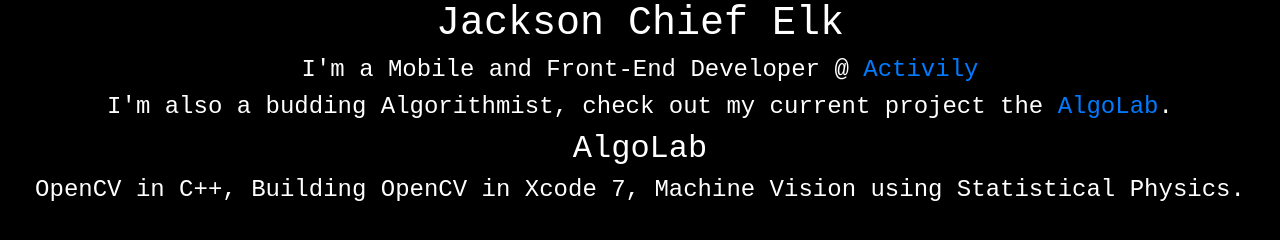
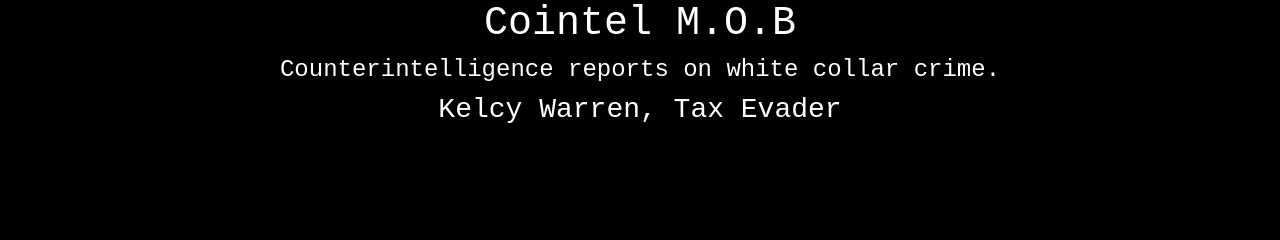
Before and after one commit to cointelmob/cointelmob.github.io, a plain HTML site: page index.html in a window 1280 px wide. Drawn offline with nearby package versions, Linux system fonts and the light colour scheme.

Commit message:
Update index.html

```diff
--- a/index.html
+++ b/index.html
@@ -1,16 +1,14 @@
 <!DOCTYPE html>
 <html>
   <head>
-    <title>About Me</title>
+    <title>cointelmob</title>
     <meta name="viewport" content="width=device-width, initial-scale=1.0">
     <!-- Bootstrap -->
     <link href="css/bootstrap.min.css" rel="stylesheet" media="screen">
-
     <style>
           body {
               background-color: #000000;
           }
-
           h1 {
               color: #FFFFFF;
               text-align: center;
@@ -22,26 +20,40 @@
               font-family: "Courier New";
               margin-top: 150;
           }
+          h3 {
+              color: #FFFFFF;
+              text-align: center;
+              font-family: "Courier New";
+              margin-top: "20";
+          }
           h4 {
               color: #FFFFFF;
               text-align: center;
               font-family: "Courier New";
               margin-top: "20";
           }
+          p {
+              color: #FFFFFF;
+              text-align: center;
+              font-family: "Courier New";
+              margin-top: "20";
+          }
+
+
+
+
 </style>
 
   </head>
   <body>
+    <h1>Cointel M.O.B</h1>
 
-    <h1>Jackson Chief Elk</h1>
+    <h4>Counterintelligence reports on white collar crime.</h4>
 
-    <h4>I'm a Mobile and Front-End Developer @ <a href="http://www.activily.com/">Activily</a> </h4>
 
-    <h4>I'm also a budding Algorithmist, check out my current project the <a href="https://github.com/jchiefelk/AlgoLab"/>AlgoLab</a>.</h4>
+    <h3>Kelcy Warren, Tax Evader</h3>
 
-    <h2>AlgoLab</h2>
 
-    <h4>OpenCV in C++, Building OpenCV in Xcode 7, Machine Vision using Statistical Physics.</h4>
 
     <script src="http://code.jquery.com/jquery.js"></script>
     <script src="js/bootstrap.min.js"></script>
```
